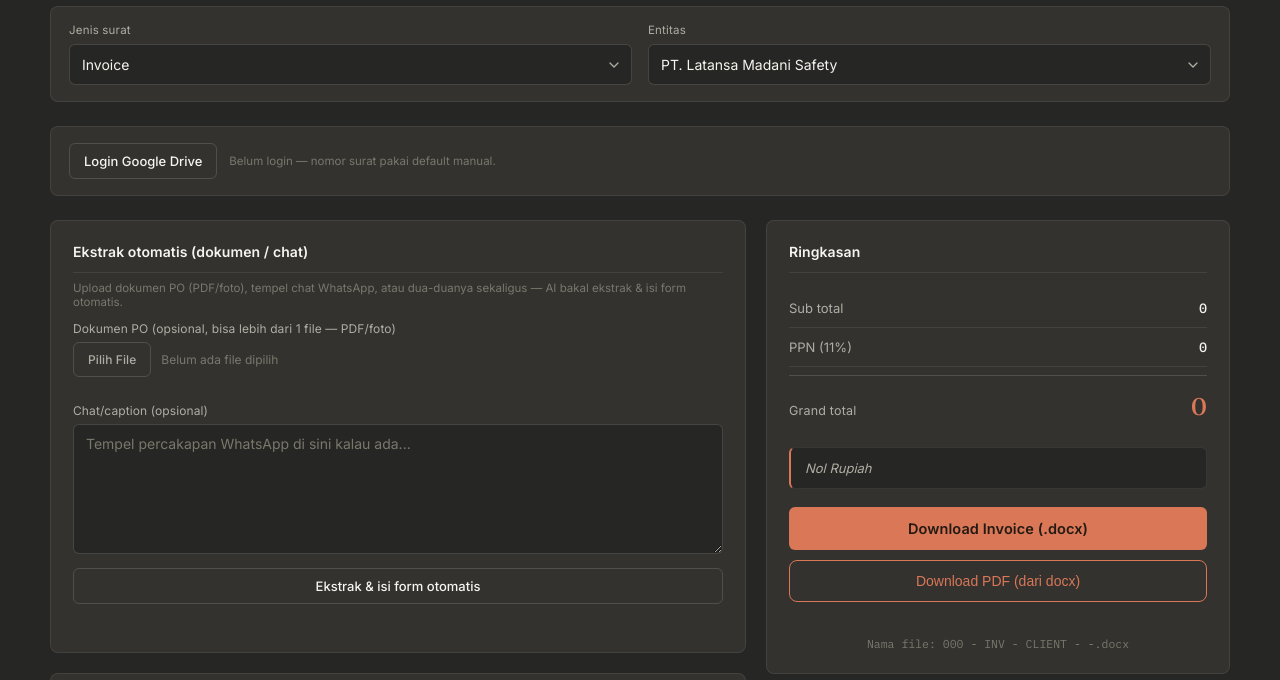
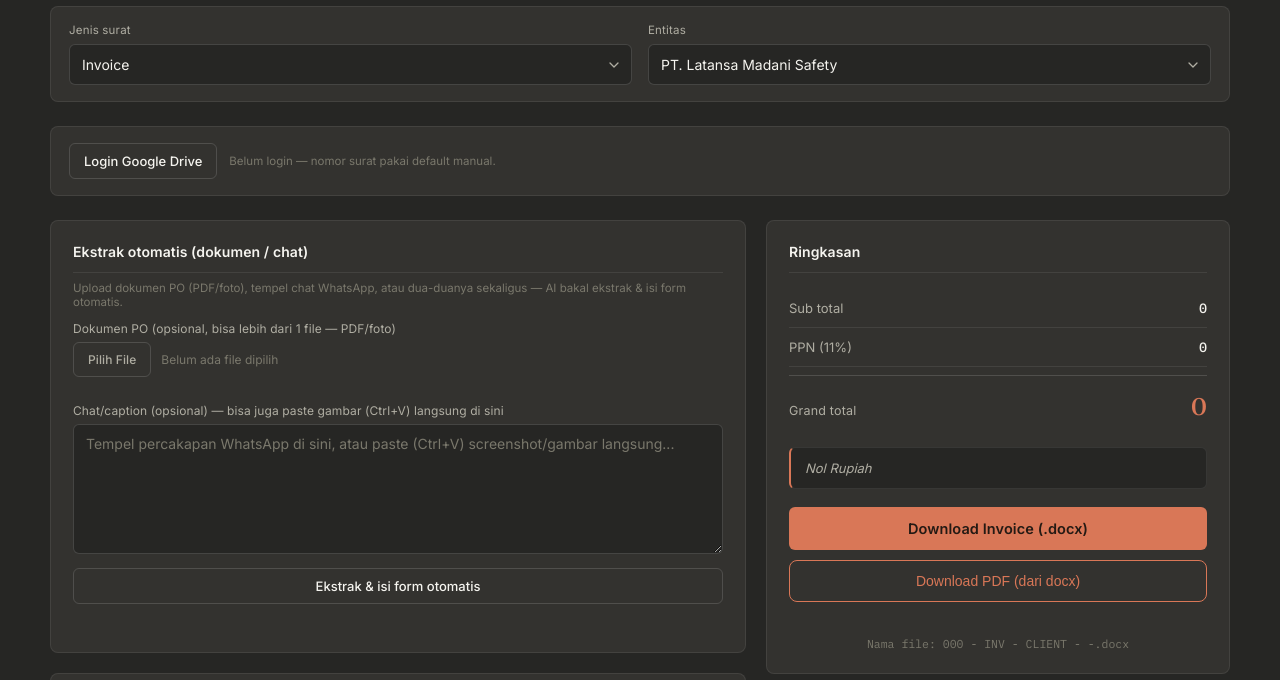
Before and after one commit to frbyannqt/document-generator, a website: page index.html in a window 1280 px wide. Shown: the part 104-784 px from the top of the page. Drawn offline with nearby package versions, Linux system fonts and the light colour scheme; no server answers.

Commit message:
Update index.html - add image paste

```diff
--- a/index.html
+++ b/index.html
@@ -274,8 +274,8 @@
           <ul class="file-list" id="gemFileList"></ul>
         </div>
         <div class="field">
-          <label for="gemInput">Chat/caption (opsional)</label>
-          <textarea id="gemInput" class="gem-textarea" placeholder="Tempel percakapan WhatsApp di sini kalau ada..."></textarea>
+          <label for="gemInput">Chat/caption (opsional) — bisa juga paste gambar (Ctrl+V) langsung di sini</label>
+          <textarea id="gemInput" class="gem-textarea" placeholder="Tempel percakapan WhatsApp di sini, atau paste (Ctrl+V) screenshot/gambar langsung..."></textarea>
         </div>
         <button type="button" class="btn-ghost" id="btnParseGem" style="width:100%;">Ekstrak &amp; isi form otomatis</button>
         <div class="status-msg" id="gemStatusMsg"></div>
```
